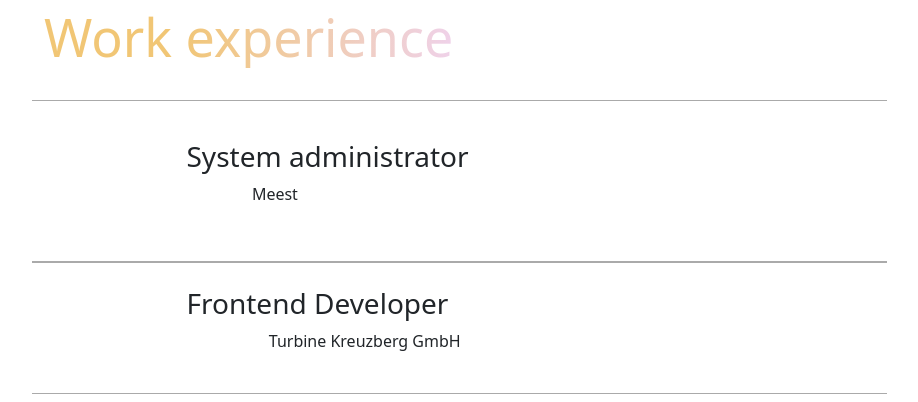
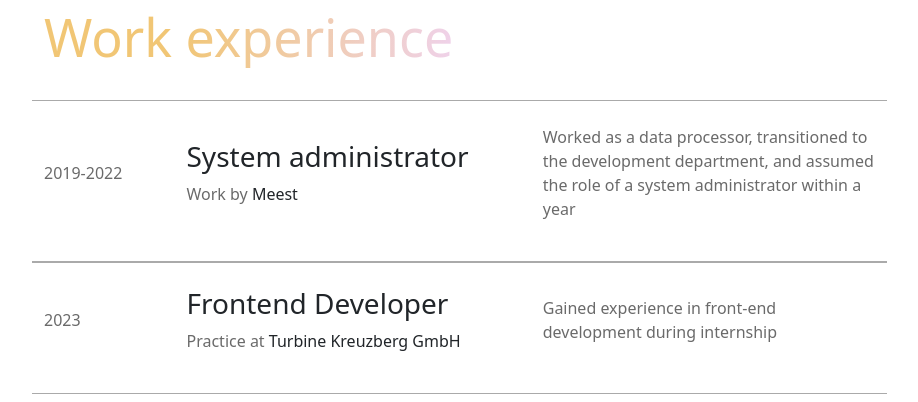
Before and after one commit to danilkberlin/My-Website, a React (Create React App) app: page / in a window 1280 px wide. Shown: the part 5040-5442 px from the top of the page, without its empty margins (323-1241 px from the left). Built offline with nearby package versions, Linux system fonts and the light colour scheme.

Commit message:
update work Experience

```diff
--- a/src/components/WorkExperience.js
+++ b/src/components/WorkExperience.js
@@ -10,26 +10,26 @@ export default function WorkExperience() {
             </Row>
             <Row className='liniale-tabl align-items-center py-4'>
                 <Col md={2}>
-                    <p className="text-white-50">2019-2022</p>
+                    <p className="grau-text">2019-2022</p>
                 </Col>
                 <Col md={5}>
                     <h3>System administrator</h3>
-                    <p><span className="text-white-50">Work by</span> Meest</p>
+                    <p><span className="grau-text">Work by</span> Meest</p>
                 </Col>
                 <Col md={5}>
-                    <p className="text-white-50">Worked as a data processor, transitioned to the development department, and assumed the role of a system administrator within a year</p>
+                    <p className="grau-text">Worked as a data processor, transitioned to the development department, and assumed the role of a system administrator within a year</p>
                 </Col>
             </Row>
             <Row className='liniale-tabl align-items-center py-4'>
                 <Col md={2}>
-                    <p className="text-white-50">2023</p>
+                    <p className="grau-text">2023</p>
                 </Col>
                 <Col md={5}>
                     <h3>Frontend Developer</h3>
-                    <p><span className="text-white-50">Practice at</span> Turbine Kreuzberg GmbH</p>
+                    <p><span className="grau-text">Practice at</span> Turbine Kreuzberg GmbH</p>
                 </Col>
                 <Col md={5}>
-                    <p className="text-white-50">Gained experience in front-end development during internship</p>
+                    <p className="grau-text">Gained experience in front-end development during internship</p>
                 </Col>
             </Row>
         </>
```
